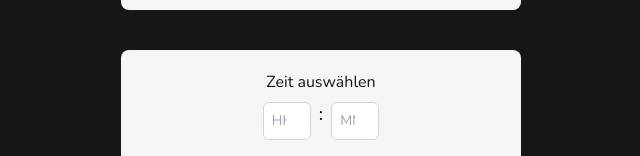
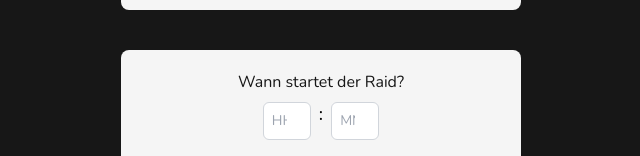
Before and after one commit to fvrxn/pogoraid-website, a Next.js app: page / in a window 1280 px wide. Shown: the part 299-455 px from the top of the page, without its empty margins (319-959 px from the left). Built offline with nearby package versions, Linux system fonts and the light colour scheme.

Commit message:
update placeholder

```diff
--- a/app/components/TimeInput.tsx
+++ b/app/components/TimeInput.tsx
@@ -27,7 +27,7 @@ export default function TimeInput() {
 
   return (
     <div className="mt-10 bg-white rounded-lg text-center px-8 py-5 cursor-pointer">
-      <p className="font-Nunito text-black text-button">Zeit auswählen</p>
+      <p className="font-Nunito text-black text-button">Wann startet der Raid?</p>
       <div className="flex justify-center mt-2 space-x-2">
         <input
           type="number"
```
